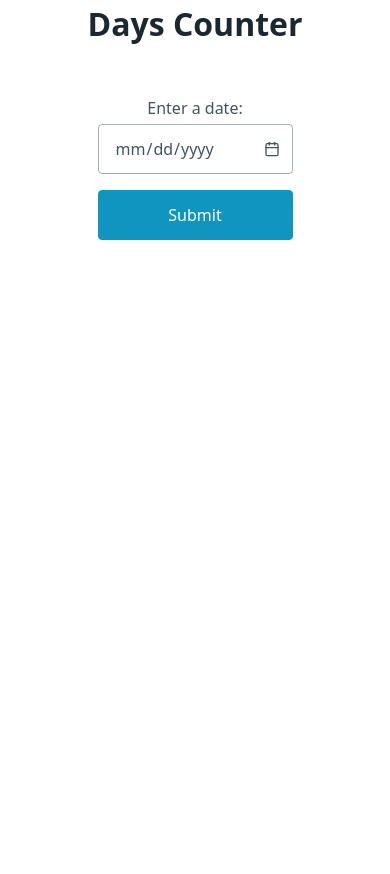
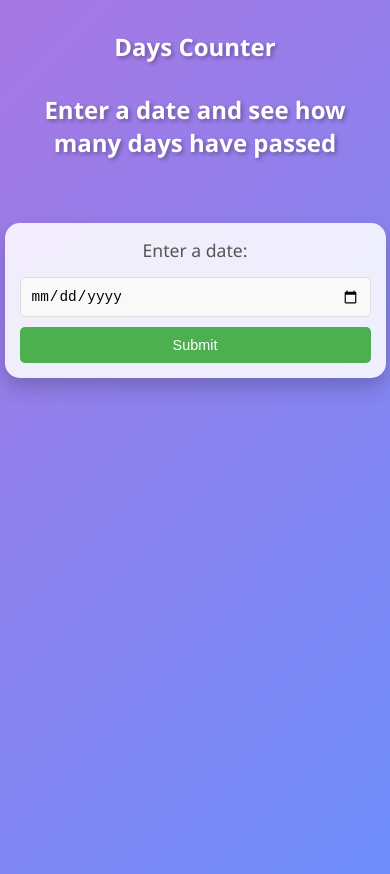
Before and after one commit to s-zankalony/Days-Counter, a plain HTML site: page index.html in a window 390 px wide. Before the commit the page ends 844 px from the top, so only its background shows below. Drawn offline with nearby package versions, Linux system fonts and the light colour scheme.

Commit message:
update styling

```diff
--- a/index.html
+++ b/index.html
@@ -4,14 +4,16 @@
     <meta charset="UTF-8" />
     <meta name="viewport" content="width=device-width, initial-scale=1.0" />
     <title>Days Counter</title>
-    <link
+    <!-- <link
       rel="stylesheet"
-      href="https://cdn.jsdelivr.net/npm/@picocss/pico@1/css/pico.classless.min.css"
-    />
+      href="https://cdn.jsdelivr.net/npm/@picocss/pico@1/css/pico.fluid.classless.min.css"
+    /> -->
+
     <link rel="stylesheet" href="./style.css" />
   </head>
   <body>
     <h1 id="title">Days Counter</h1>
+    <h2 id="subtitle">Enter a date and see how many days have passed</h2>
     <div class="form-holder">
       <form method="post" id="form">
         <label for="date">Enter a date:</label>
--- a/style.css
+++ b/style.css
@@ -1,25 +1,112 @@
-input:not([type='checkbox'], [type='radio']),
-select,
-textarea {
-  width: 50%;
+body {
+  font-family: 'Segoe UI', Tahoma, Geneva, Verdana, sans-serif;
+  background-color: #e2e2e2;
+  background-image: linear-gradient(135deg, #6e8efb, #a777e3);
+  color: #333;
+  /* display: flex; */
+  /* justify-content: center; */
+  /* align-items: center; */
+  height: 100vh;
+  margin: 0;
+  text-align: center;
 }
-h1 {
-  display: flex;
-  justify-content: center;
-  align-items: center;
+
+#title,
+#result {
+  color: #fff;
+  font-size: 2.5rem;
+  text-shadow: 2px 2px 4px #0005;
+  margin: 30px;
 }
+#subtitle {
+  color: #fff;
+  font-size: 1.5rem;
+  text-shadow: 2px 2px 4px #0005;
+  margin: 30px;
+}
+.form-holder {
+  background-color: #ffffffdd;
+  padding: 30px;
+  border-radius: 15px;
+  box-shadow: 0 10px 20px rgba(0, 0, 0, 0.2);
+  width: 90%;
+  max-width: 300px;
+  margin: 4rem auto;
+}
+
 form {
   display: flex;
   flex-direction: column;
-  justify-content: center;
-  align-items: center;
+  gap: 15px;
 }
-#result {
-  display: flex;
-  justify-content: center;
-  align-items: center;
+
+label {
+  margin-bottom: 5px;
+  color: #555;
+  font-size: 1.1rem;
 }
-label {
-  align-items: left;
-  justify-content: left;
+
+input[type='date'],
+input[type='submit'] {
+  padding: 10px;
+  border-radius: 5px;
+  border: 1px solid #ddd;
+  font-size: 1rem;
 }
+
+input[type='date'] {
+  background-color: #f9f9f9;
+}
+
+input[type='submit'] {
+  background-color: #4caf50;
+  color: white;
+  border: none;
+  cursor: pointer;
+  transition: background-color 0.3s, transform 0.2s;
+}
+
+input[type='submit']:hover {
+  background-color: #45a049;
+  transform: scale(1.05);
+}
+
+input[type='submit']:active {
+  transform: scale(0.95);
+}
+
+/* Responsive Styles */
+@media (max-width: 600px) {
+  body {
+    background-image: linear-gradient(135deg, #a777e3, #6e8efb);
+  }
+
+  #title {
+    font-size: 2rem;
+    margin-bottom: 20px;
+  }
+
+  .form-holder {
+    padding: 20px;
+    max-width: 90%;
+  }
+}
+
+@media (max-width: 400px) {
+  #title {
+    font-size: 1.5rem;
+  }
+
+  .form-holder {
+    padding: 15px;
+  }
+
+  form {
+    gap: 10px;
+  }
+
+  input[type='date'],
+  input[type='submit'] {
+    font-size: 0.9rem;
+  }
+}
```
